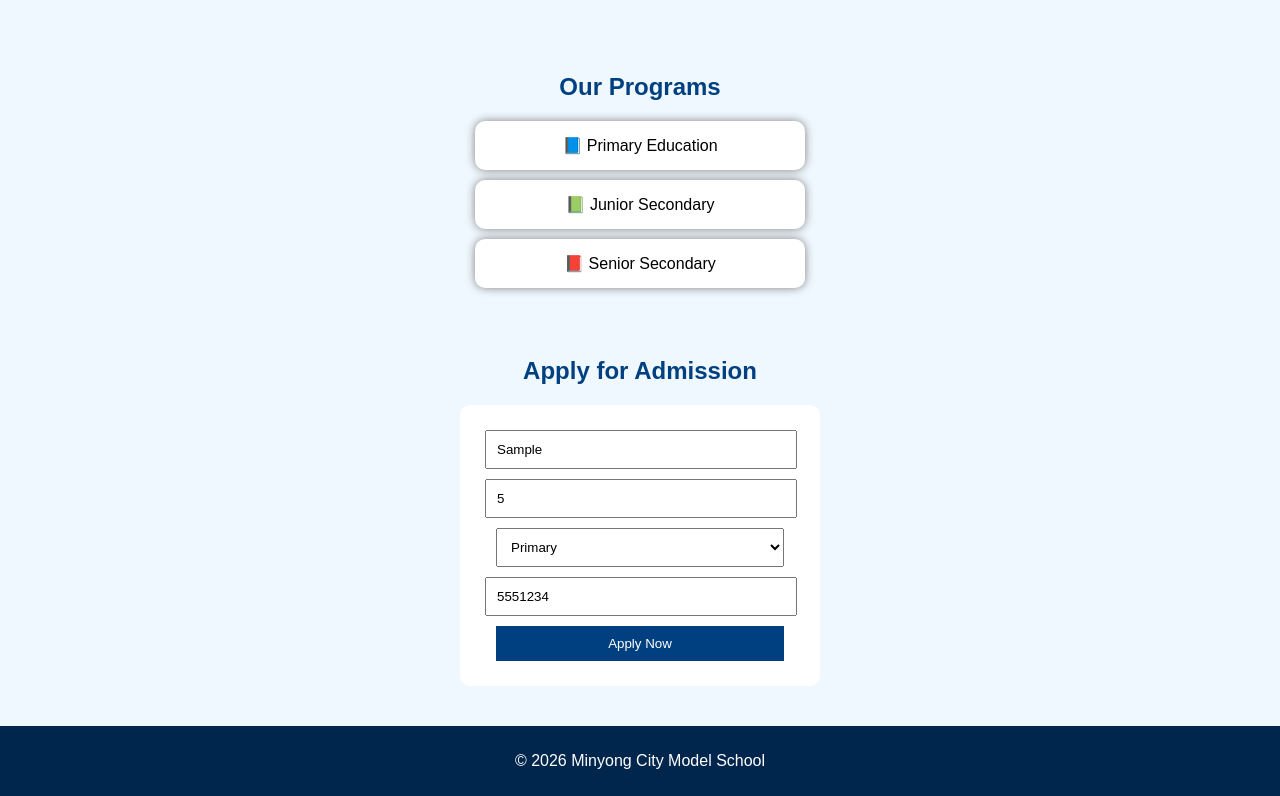
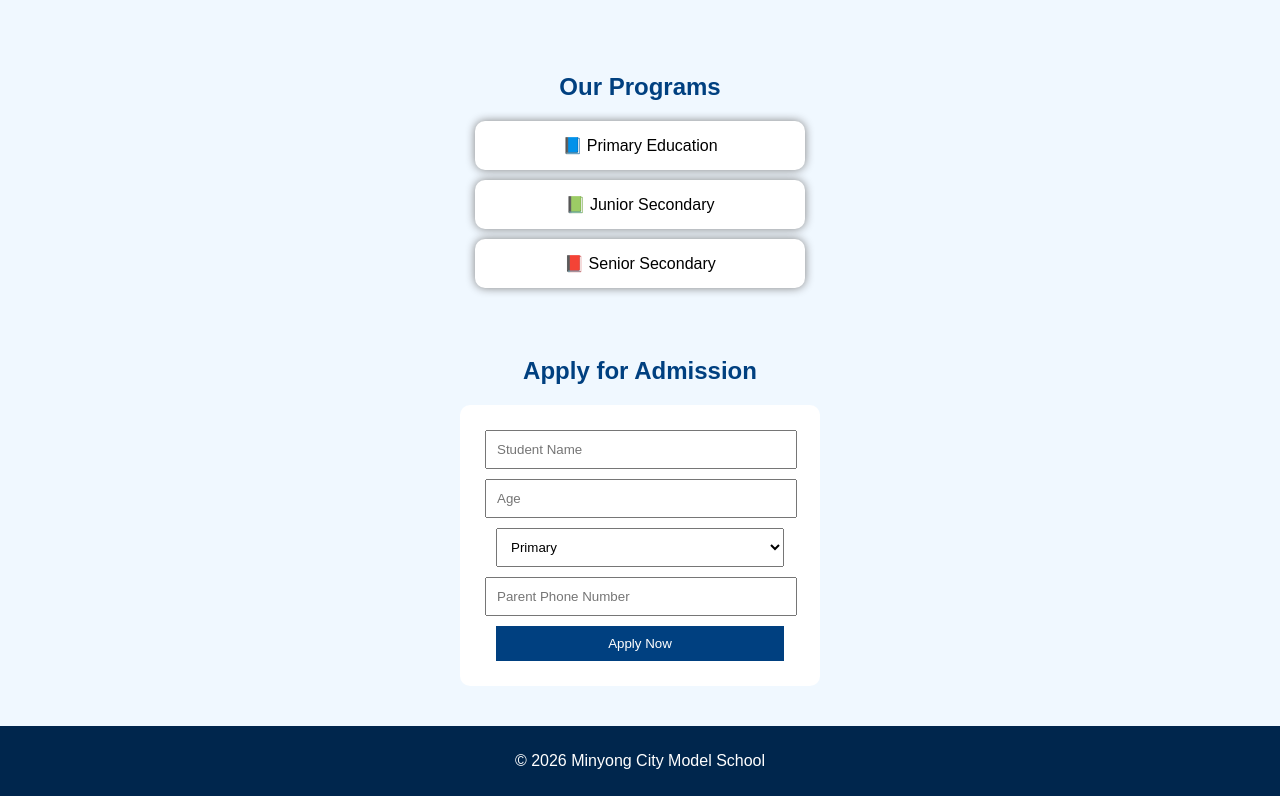
Before and after one commit to andyntuk-spec/Minyong-city-model-school-, a plain HTML site: page index.html in a window 1280 px wide. Both pictures are taken after typing "Sample", "5", "5551234" into the empty fields and a click on the button "Apply Now". Shown: the part 291-1087 px from the top of the page. Drawn offline with Linux system fonts and the light colour scheme.

Commit message:
Update index.html

```diff
--- a/index.html
+++ b/index.html
@@ -140,14 +140,19 @@ function apply(e){
   let studentClass = document.getElementById("class").value;
   let phone = document.getElementById("phone").value;
 
-  let message = `Hello Minyong School,%0A
-Student Name: ${name}%0A
-Age: ${age}%0A
-Class: ${studentClass}%0A
-Parent Phone: ${phone}`;
+  let applications = JSON.parse(localStorage.getItem("applications")) || [];
 
-  let yourNumber = "2347078832064";
+  applications.push({
+    name: name,
+    age: age,
+    class: studentClass,
+    phone: phone
+  });
 
-  window.open(`https://wa.me/${yourNumber}?text=${message}`, "_blank");
+  localStorage.setItem("applications", JSON.stringify(applications));
+
+  alert("Application saved successfully!");
+
+  document.querySelector("form").reset();
 }
 </script>
```
